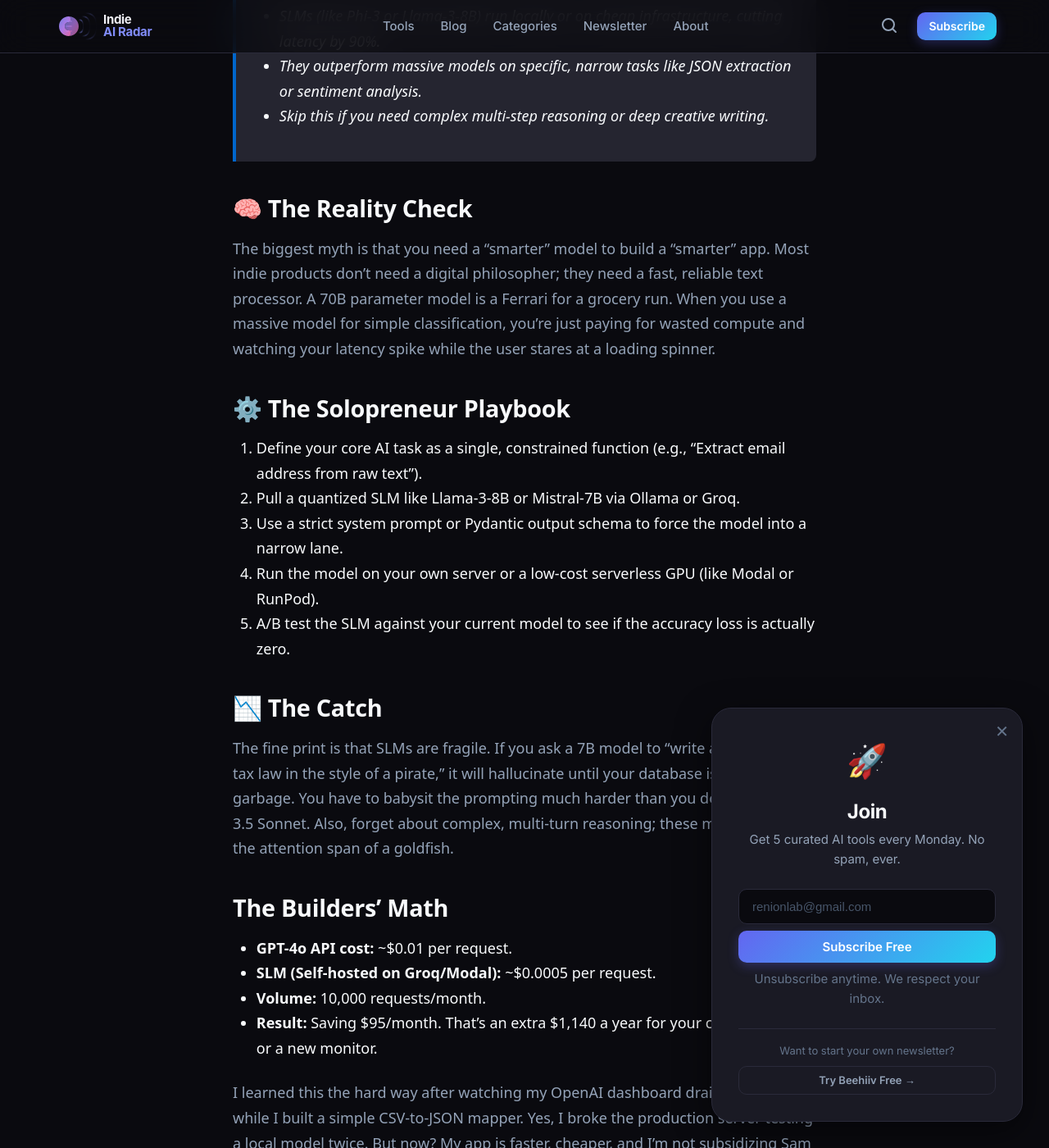
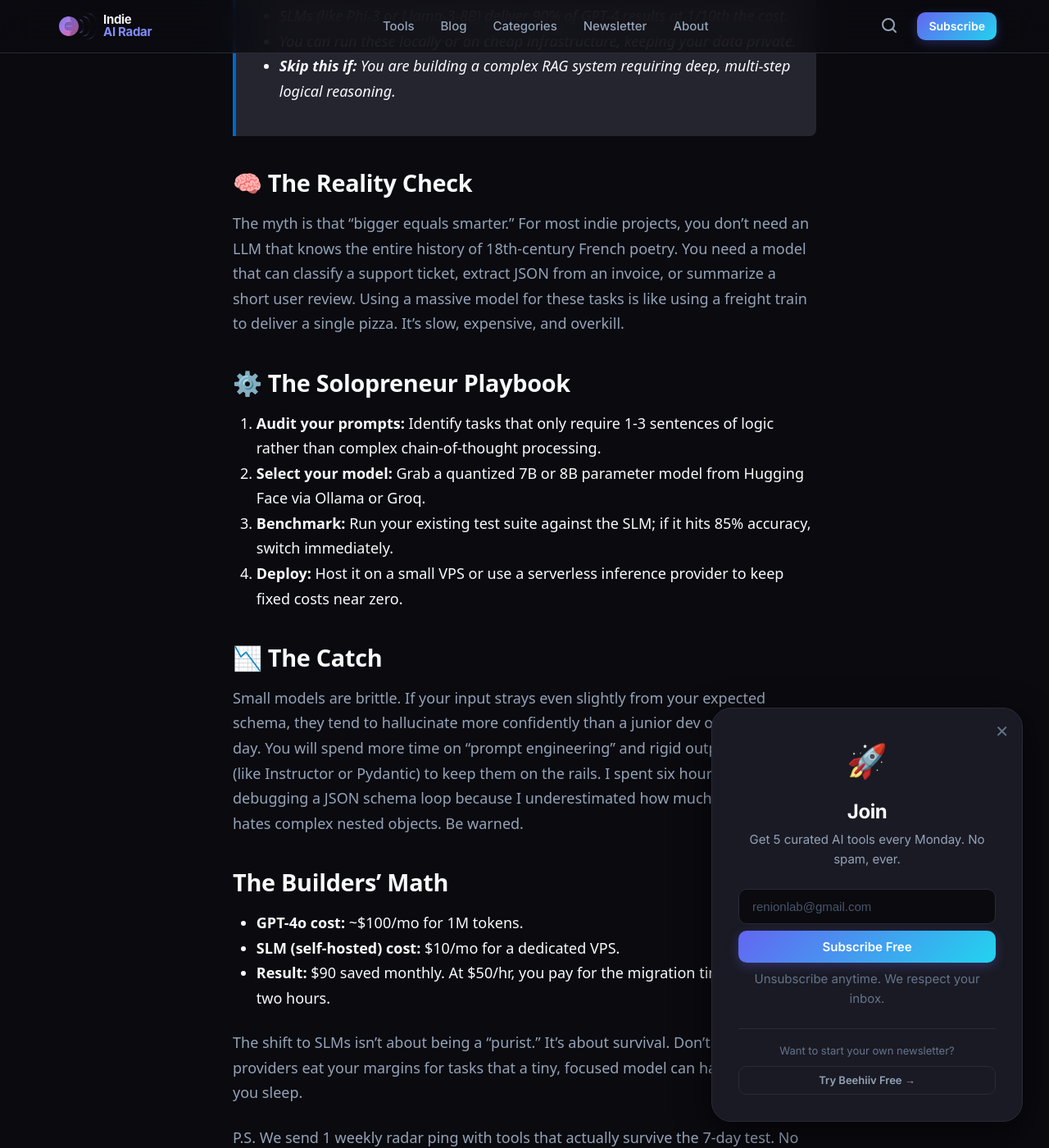
Before and after one commit to renion-dev/indiearadar, a Jekyll site: the page built from _posts/2026-08-15-the-rise-of-small-language-models-slms-why-bigger-isnt-bette.md, in a window 1280 px wide and 1400 px high, scrolled down 1281 px. Shown: the whole window at 82% size. Built offline with Jekyll 4.4.1, drawn with Linux system fonts in a browser that asks for light colours; some of the changed text lies outside the part shown.

Commit message:
🤖 New blog post and updated tag pages [2026-08-15 17:03]

```diff
--- a/_posts/2026-08-15-the-rise-of-small-language-models-slms-why-bigger-isnt-bette.md
+++ b/_posts/2026-08-15-the-rise-of-small-language-models-slms-why-bigger-isnt-bette.md
@@ -13,32 +13,30 @@ image: "assets/images/og/tool-the-rise-of-small-language-models-slms-why-bigger-
 
 # The Rise of Small Language Models (SLMs): Why Bigger Isn't Better for Indie Devs
 
-Chasing GPT-4 for every minor feature is why your cloud bill is higher than your monthly revenue.
+Chasing GPT-4 for every backend task is a fast track to burning your runway on API costs and latency spikes.
 
 > **⚡ TL;DR**
-> * SLMs (like Phi-3 or Llama-3-8B) run locally or on cheap infrastructure, cutting latency by 90%.
-> * They outperform massive models on specific, narrow tasks like JSON extraction or sentiment analysis.
-> * Skip this if you need complex multi-step reasoning or deep creative writing.
+> * SLMs (like Phi-3 or Llama-3-8B) deliver 90% of GPT-4 results at 1/10th the cost.
+> * You can run these locally or on cheap infrastructure, keeping your data private.
+> * **Skip this if:** You are building a complex RAG system requiring deep, multi-step logical reasoning.
 
 ## 🧠 The Reality Check
-The biggest myth is that you need a "smarter" model to build a "smarter" app. Most indie products don’t need a digital philosopher; they need a fast, reliable text processor. A 70B parameter model is a Ferrari for a grocery run. When you use a massive model for simple classification, you’re just paying for wasted compute and watching your latency spike while the user stares at a loading spinner.
+The myth is that "bigger equals smarter." For most indie projects, you don’t need an LLM that knows the entire history of 18th-century French poetry. You need a model that can classify a support ticket, extract JSON from an invoice, or summarize a short user review. Using a massive model for these tasks is like using a freight train to deliver a single pizza. It’s slow, expensive, and overkill.
 
 ## ⚙️ The Solopreneur Playbook
-1. Define your core AI task as a single, constrained function (e.g., "Extract email address from raw text").
-2. Pull a quantized SLM like Llama-3-8B or Mistral-7B via Ollama or Groq.
-3. Use a strict system prompt or Pydantic output schema to force the model into a narrow lane.
-4. Run the model on your own server or a low-cost serverless GPU (like Modal or RunPod).
-5. A/B test the SLM against your current model to see if the accuracy loss is actually zero.
+1. **Audit your prompts:** Identify tasks that only require 1-3 sentences of logic rather than complex chain-of-thought processing.
+2. **Select your model:** Grab a quantized 7B or 8B parameter model from Hugging Face via Ollama or Groq.
+3. **Benchmark:** Run your existing test suite against the SLM; if it hits 85% accuracy, switch immediately.
+4. **Deploy:** Host it on a small VPS or use a serverless inference provider to keep fixed costs near zero.
 
 ## 📉 The Catch
-The fine print is that SLMs are fragile. If you ask a 7B model to "write a poem about tax law in the style of a pirate," it will hallucinate until your database is full of garbage. You have to babysit the prompting much harder than you do with Claude 3.5 Sonnet. Also, forget about complex, multi-turn reasoning; these models have the attention span of a goldfish.
+Small models are brittle. If your input strays even slightly from your expected schema, they tend to hallucinate more confidently than a junior dev on their first day. You will spend more time on "prompt engineering" and rigid output formatting (like Instructor or Pydantic) to keep them on the rails. I spent six hours last Sunday debugging a JSON schema loop because I underestimated how much a 7B model hates complex nested objects. Be warned.
 
 ## The Builders' Math
-*   **GPT-4o API cost:** ~$0.01 per request.
-*   **SLM (Self-hosted on Groq/Modal):** ~$0.0005 per request.
-*   **Volume:** 10,000 requests/month.
-*   **Result:** Saving $95/month. That’s an extra $1,140 a year for your coffee budget or a new monitor.
+* **GPT-4o cost:** ~$100/mo for 1M tokens.
+* **SLM (self-hosted) cost:** $10/mo for a dedicated VPS.
+* **Result:** $90 saved monthly. At $50/hr, you pay for the migration time in less than two hours.
 
-I learned this the hard way after watching my OpenAI dashboard drain my credit while I built a simple CSV-to-JSON mapper. Yes, I broke the production server testing a local model twice. But now? My app is faster, cheaper, and I’m not subsidizing Sam Altman’s next training run.
+The shift to SLMs isn't about being a "purist." It’s about survival. Don't let massive providers eat your margins for tasks that a tiny, focused model can handle while you sleep.
 
 P.S. We send 1 weekly radar ping with tools that actually survive the 7-day test. No spam. Just signal. Drop your email [link].
```
